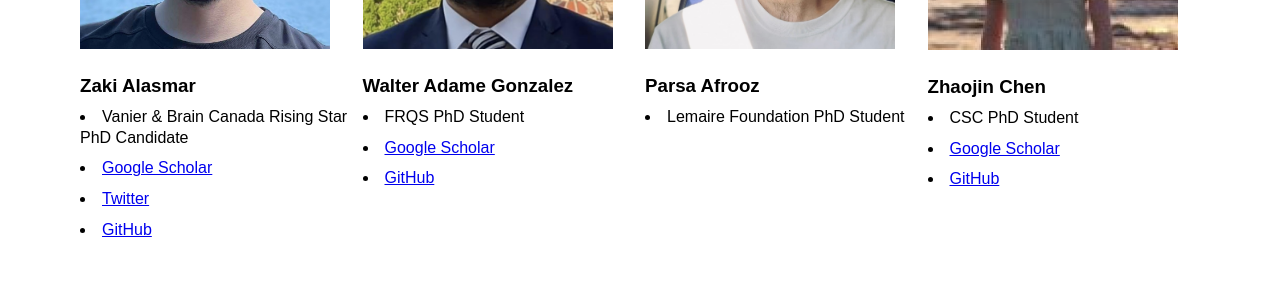
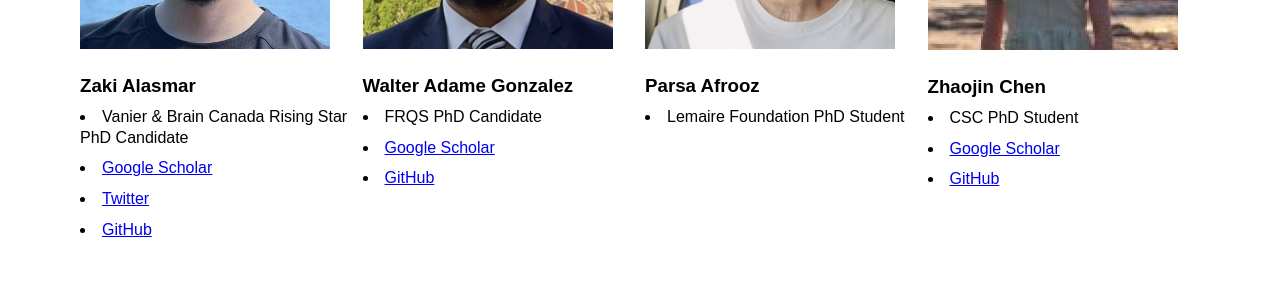
Before and after one commit to VANDAlab/VANDAlab.github.io, a Jekyll site: the page team.html, which Jekyll copies as it is, in a window 1280 px wide and 900 px high, scrolled down 1208 px. Shown: the part 152-436 px from the top of the window. Built offline with Jekyll 4.4.1, drawn with Linux system fonts in a browser that asks for light colours.

Commit message:
Update team.html

```diff
--- a/team.html
+++ b/team.html
@@ -100,7 +100,7 @@
       <div class="person">
         <img src="team/walter.jpg" alt="empty">
       <h3>Walter Adame Gonzalez</h3>
-      <li>FRQS PhD Student</li>
+      <li>FRQS PhD Candidate</li>
        <li> <a href="https://scholar.google.ca/citations?user=3SpeCXAAAAAJ&hl=en&oi=ao" target="_blank">Google Scholar</a></li>
        <li> <a href="https://github.com/waadgo">GitHub</a> </li>
     </div>
```
